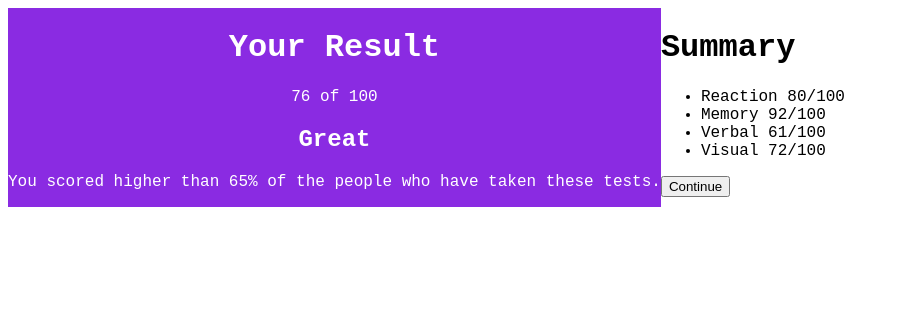
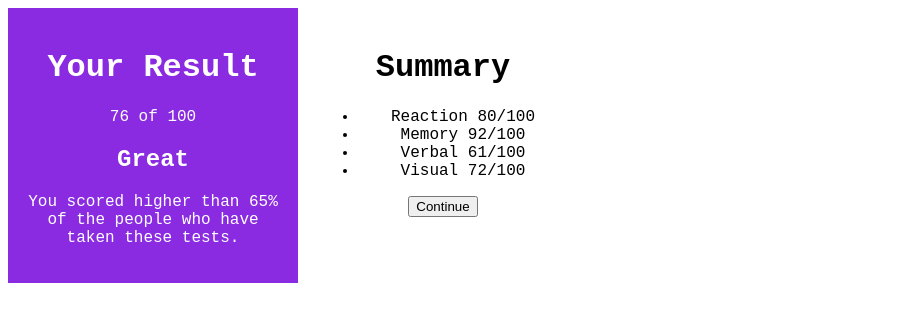
Before and after one commit to kateboyd/week3-day1, a plain HTML site: page index.html in a window 1280 px wide. Shown: the whole page, without its empty margins (0-899 px from the left). Drawn offline with Linux system fonts and the light colour scheme; a script that the page names is missing.

Commit message:
column styling and centering

```diff
--- a/index.html
+++ b/index.html
@@ -20,15 +20,15 @@
 
 <body>
 
-    <div class="flex-container">
-        <div class="result">
+    <div class="container">
+        <div class="column result">
             <h1>Your Result</h1>
             <p>76 of 100</p>
             <h2>Great</h2>
             <p>You scored higher than 65% of the people who have taken these tests.</p>
         </div>
 
-        <div class="summary">
+        <div class=" column summary">
           <h1>Summary</h1>
           <ul>
             <li>Reaction 80/100</li>
--- a/styles.css
+++ b/styles.css
@@ -1,6 +1,12 @@
-.flex-container {
-    display: flex;
+.container {
     font-family: 'Courier New', Courier, monospace;
+}
+
+.column {
+    float: left;
+    width: 50%;
+    max-width: 250px;
+    padding: 20px
 }
 
 .result {
@@ -8,3 +14,7 @@
     color: white;
     text-align: center;
 }
+
+.summary {
+    text-align: center;
+}
```
